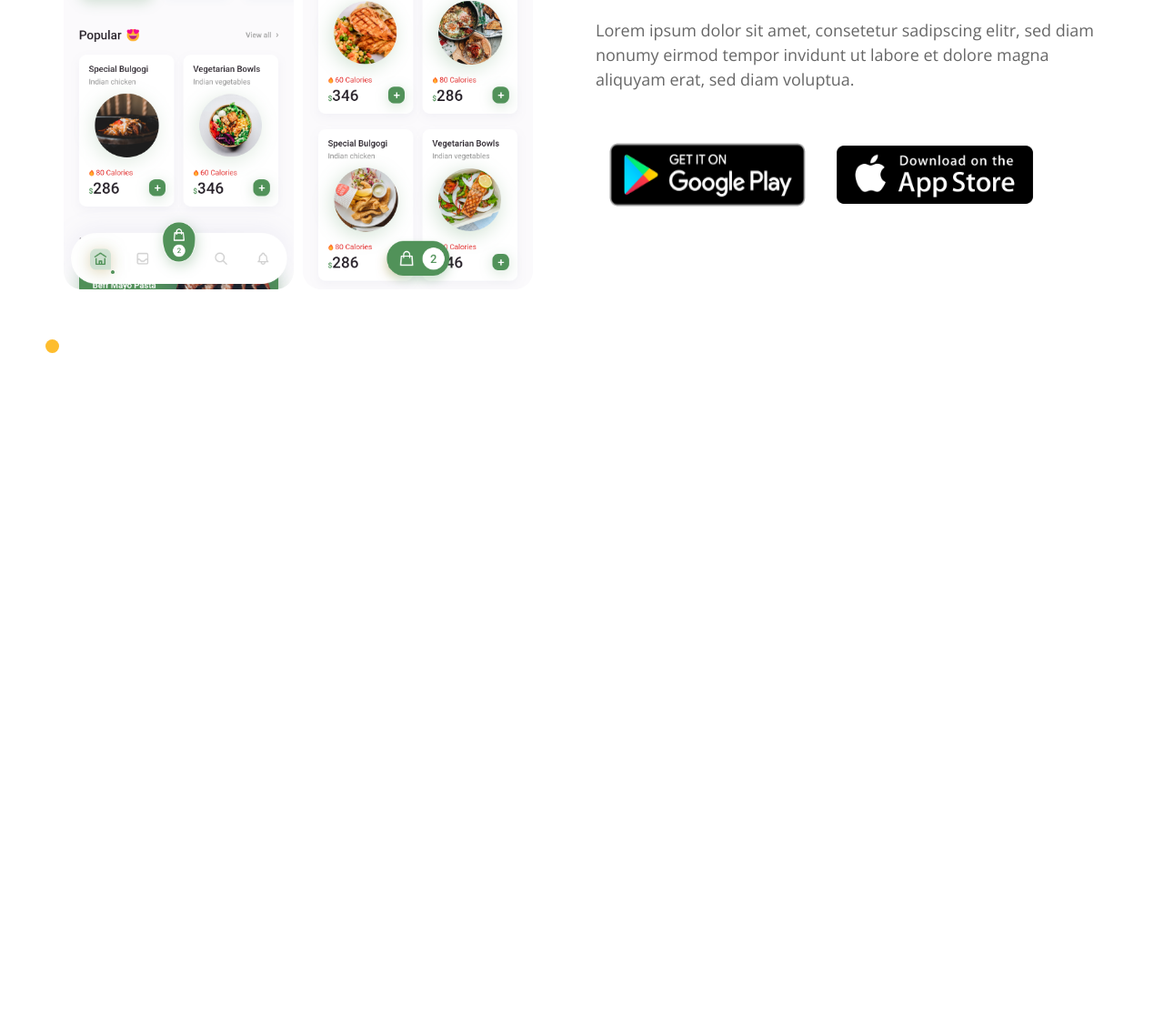
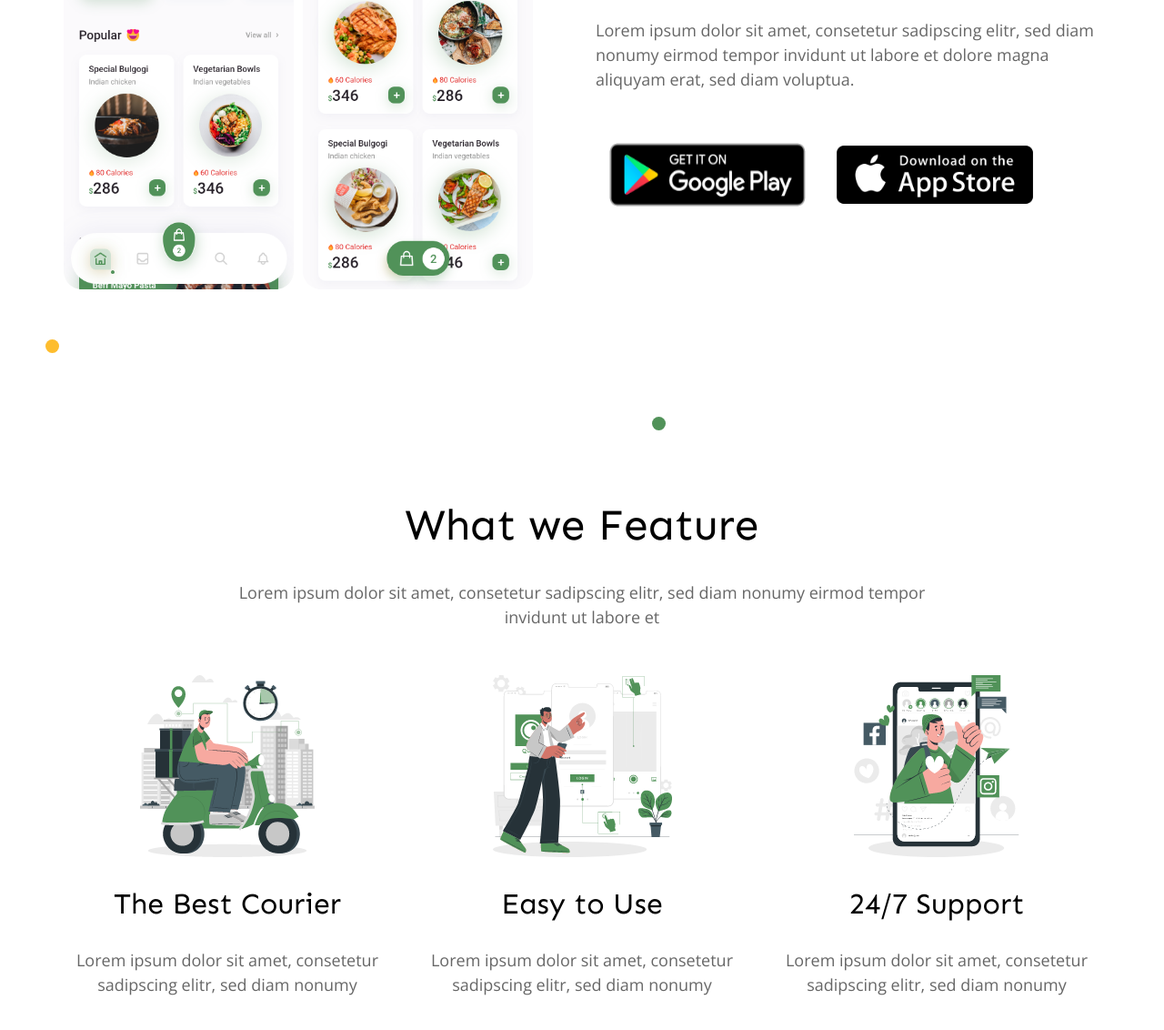
Before and after one commit to Cisco1cisco/FoodRoad-Template, a plain HTML site: page index.html in a window 1280 px wide. Shown: the part 989-2121 px from the top of the page at 91% size. Before the commit the page ends 1407 px from the top, so only its background shows below. Drawn offline with nearby package versions, Linux system fonts and the light colour scheme.

Commit message:
Added the Features Section

```diff
--- a/css/main.css
+++ b/css/main.css
@@ -117,6 +117,32 @@ a.button:hover {
 
 .dot.y {
   background-color: var(--sec-color, #febd2e);
+}
+
+.main-title h1 {
+  font-size: 48px;
+  font-family: "Sen", sans-serif;
+  font-weight: 500;
+}
+
+@media (max-width: 576px) {
+  .main-title h1 {
+    font-size: 40px;
+  }
+}
+
+.main-title p {
+  width: 60%;
+  margin: 10px auto;
+  line-height: 1.5;
+  color: var(--para-color, rgba(0, 0, 0 /60%));
+  font-size: 18px;
+}
+
+@media (max-width: 576px) {
+  .main-title p {
+    width: 100%;
+  }
 }
 
 /* End Component */
@@ -665,3 +691,58 @@ header .mob-list ul li.sub-list:hover ul {
 }
 
 /* End No Name 1 */
+
+/* Start Features */
+
+.features {
+  padding-top: var(--section-pad, 100px);
+  padding-bottom: var(--section-pad, 100px);
+  position: relative;
+}
+
+.features .main-title {
+  text-align: center;
+}
+
+.features .container {
+  margin-top: 50px;
+  display: grid;
+  grid-template-columns: repeat(auto-fill, minmax(300px, 1fr));
+  gap: 30px;
+}
+
+.features .feature {
+  text-align: center;
+}
+
+@media (max-width: 991px) {
+  .features .feature {
+    margin-bottom: 40px;
+  }
+}
+
+.features .feature img {
+  max-width: 100%;
+  margin-bottom: 30px;
+}
+
+.features .feature h4 {
+  font-size: 32px;
+  color: var(--bl-color, #000);
+  font-weight: 500;
+  font-family: "Sen", sans-serif;
+  margin-bottom: 30px;
+}
+
+.features .feature p {
+  font-size: 18px;
+  line-height: 1.5;
+  color: var(--para-color, rgba(0, 0, 0 /60%));
+}
+
+.features .dot.g {
+  top: 40px;
+  left: 56%;
+}
+
+/* End Features */
--- a/index.html
+++ b/index.html
@@ -146,5 +146,43 @@
       <div class="dot y"></div>
     </div>
     <!-- End No-Name 1  -->
+    <!-- Start Features -->
+    <div class="features">
+      <div class="main-title">
+        <h1>What we Feature</h1>
+        <p>
+          Lorem ipsum dolor sit amet, consetetur sadipscing elitr, sed diam
+          nonumy eirmod tempor invidunt ut labore et
+        </p>
+      </div>
+      <div class="container">
+        <div class="feature">
+          <img src="./photos/Delivery-cuate.png" alt="photo" />
+          <h4>The Best Courier</h4>
+          <p>
+            Lorem ipsum dolor sit amet, consetetur sadipscing elitr, sed diam
+            nonumy
+          </p>
+        </div>
+        <div class="feature">
+          <img src="./photos/Interaction Design-cuate (1).png" alt="photo" />
+          <h4>Easy to Use</h4>
+          <p>
+            Lorem ipsum dolor sit amet, consetetur sadipscing elitr, sed diam
+            nonumy
+          </p>
+        </div>
+        <div class="feature">
+          <img src="./photos/Social media-cuate.png" alt="photo" />
+          <h4>24/7 Support</h4>
+          <p>
+            Lorem ipsum dolor sit amet, consetetur sadipscing elitr, sed diam
+            nonumy
+          </p>
+        </div>
+      </div>
+      <div class="dot g"></div>
+    </div>
+    <!-- End Features -->
   </body>
 </html>
```
Also changed, not shown: photos/Delivery-cuate.png (added), photos/Interaction Design-cuate (1).png (added), photos/Social media-cuate.png (added).
